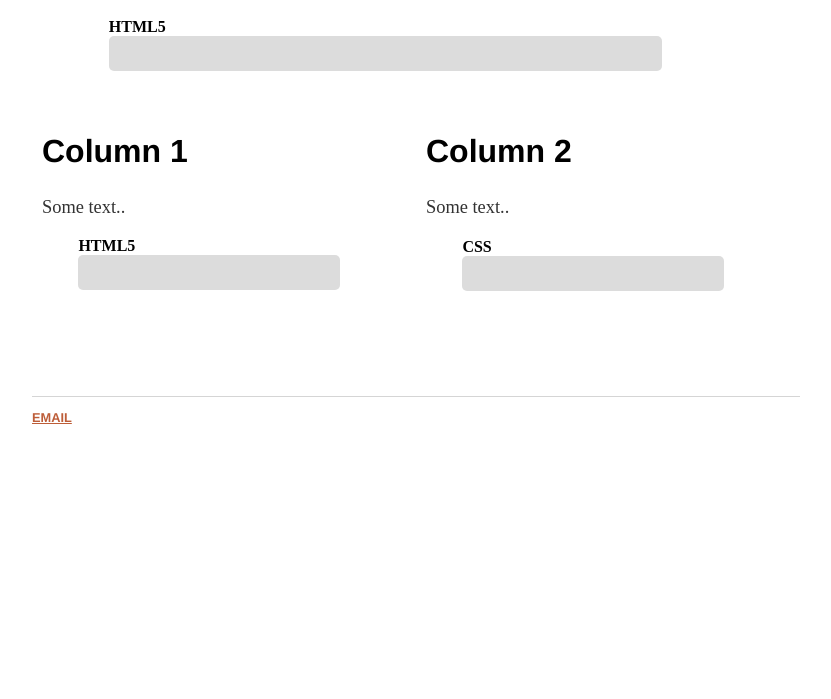
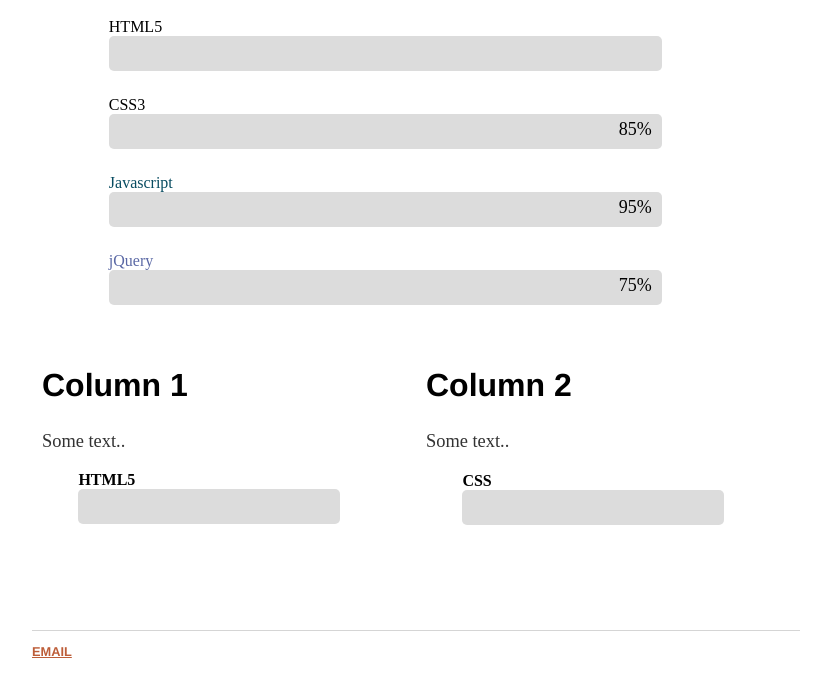
Before and after one commit to rsourki/rsourki.github.io, a Jekyll site: the page built from cv/index.html, in a window 1280 px wide. Shown: the part 680-1379 px from the top of the page, without its empty margins (224-1055 px from the left). Built offline with Jekyll 4.4.1, drawn with Linux system fonts in a browser that asks for light colours; before the commit the page ends 1145 px from its top, so only the background shows below that.

Commit message:
Update index.html

```diff
--- a/cv/index.html
+++ b/cv/index.html
@@ -27,13 +27,46 @@ title: Research - Reza Sourki Webpage
 <body>
   <div class="container">
     <div class="bar-1">
-<div class="titlebar">HTML5</div>
-<div class="bar" data-width="50%">
+    <div class="title">HTML5</div>
+    <div class="bar" data-width="95%">
       <div class="bar-inner" style="background:#000000"></div>
     </div>
     </div>
+
+    <div class="bar-1">
+    <div class="title">CSS3</div>
+    <div class="bar" data-width="85%">
+      <div class="bar-inner" style="background: #084c61;">
+
       </div>
+      <div class="bar-percent">85%</div>
+    </div>
+
+    </div>
+    <div class="bar-1">
+    <div class="title" style="color: #084c61;">Javascript</div>
+    <div class="bar" data-width="95%">
+      <div class="bar-inner" style="background: #525252;">
+
+      </div>
+      <div class="bar-percent">95%</div>
+    </div>
+    </div>
+    <div class="bar-1">
+    <div class="title" style="color: #5a68a5">jQuery</div>
+    <div class="bar" data-width="75%">
+      <div class="bar-inner" style="background: #000000;">
+
+      </div>
+      <div class="bar-percent">75%</div>
+    </div>
+    </div>
+  </div>
+
 </body>
+
+
+
 <div class="row">
 <div class="column">
 <h2>Column 1</h2>
```
Lines whose indentation alone changed are shown as unchanged.
